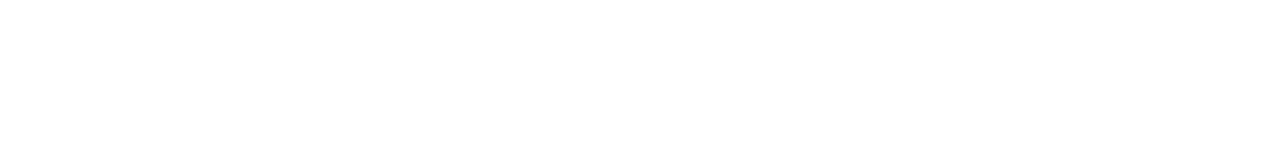
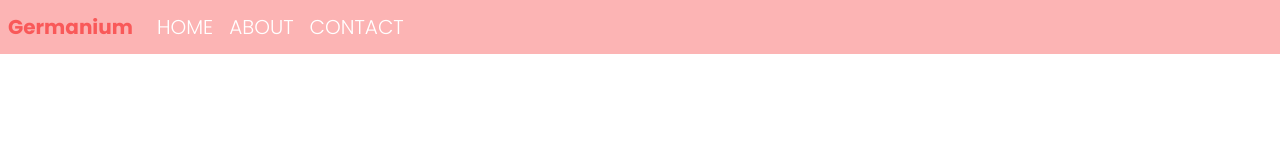
Before and after one commit to Mahdi-20Hs/Landing-page-2, a plain HTML site: page index.html in a window 1280 px wide. Drawn offline with nearby package versions, Linux system fonts and the light colour scheme.

Commit message:
finished navbar

```diff
--- a/index.html
+++ b/index.html
@@ -4,11 +4,24 @@
   <meta charset="UTF-8">
   <meta http-equiv="X-UA-Compatible" content="IE=edge">
   <meta name="viewport" content="width=device-width, initial-scale=1.0">
-  <title>Museum Of Candy</title>
+  <title>GERMANIUM</title>
   <link href="https://cdn.jsdelivr.net/npm/bootstrap@5.2.2/dist/css/bootstrap.min.css" rel="stylesheet" integrity="sha384-Zenh87qX5JnK2Jl0vWa8Ck2rdkQ2Bzep5IDxbcnCeuOxjzrPF/et3URy9Bv1WTRi" crossorigin="anonymous">
   <link rel="stylesheet" href="./styles.css">
 </head>
 <body>
+  <nav class="navbar navbar-dark navbar-expand-md">
+    <a href="#" class="navbar-brand">Germanium</a>
+    <button class="navbar-toggler" data-bs-target="#navbar-links" data-bs-toggle="collapse" aria-label="expand navbar">
+      <span class="navbar-toggler-icon"></span>
+    </button>
+    <div class="navbar-collapse collapse" id="navbar-links">
+      <div class="navbar-nav">
+        <a href="#" class="nav-link nav-item">HOME</a>
+        <a href="#" class="nav-link nav-item">ABOUT</a>
+        <a href="#" class="nav-link nav-item">CONTACT</a>
+      </div>
+    </div>
+  </nav>
 
   <script src="https://cdn.jsdelivr.net/npm/bootstrap@5.2.2/dist/js/bootstrap.bundle.min.js" integrity="sha384-OERcA2EqjJCMA+/3y+gxIOqMEjwtxJY7qPCqsdltbNJuaOe923+mo//f6V8Qbsw3" crossorigin="anonymous"></script>
 </body>
--- a/styles.css
+++ b/styles.css
@@ -0,0 +1,30 @@
+@import url('https://fonts.googleapis.com/css2?family=Poppins:wght@300;600;700&display=swap');
+*{
+  padding: 0;
+  margin: 0;
+  box-sizing: border-box;
+  font-family: 'Poppins', sans-serif;
+}
+body{
+  min-height: 100vh;
+  background-color: white;
+}
+.navbar{
+  padding: 4px 8px;
+  background-color: #f9595973;
+}
+.nav-link, .navbar-brand{
+  font-size: 20px;
+  font-weight: bold;
+  transition-duration: 0.3s;
+}
+.nav-link{
+  color: white;
+  font-weight: 300;
+}
+.navbar-brand{
+  color: #F95959;
+}
+.navbar-brand:hover, .nav-link:hover{
+  color: #dd2727;
+}
```
